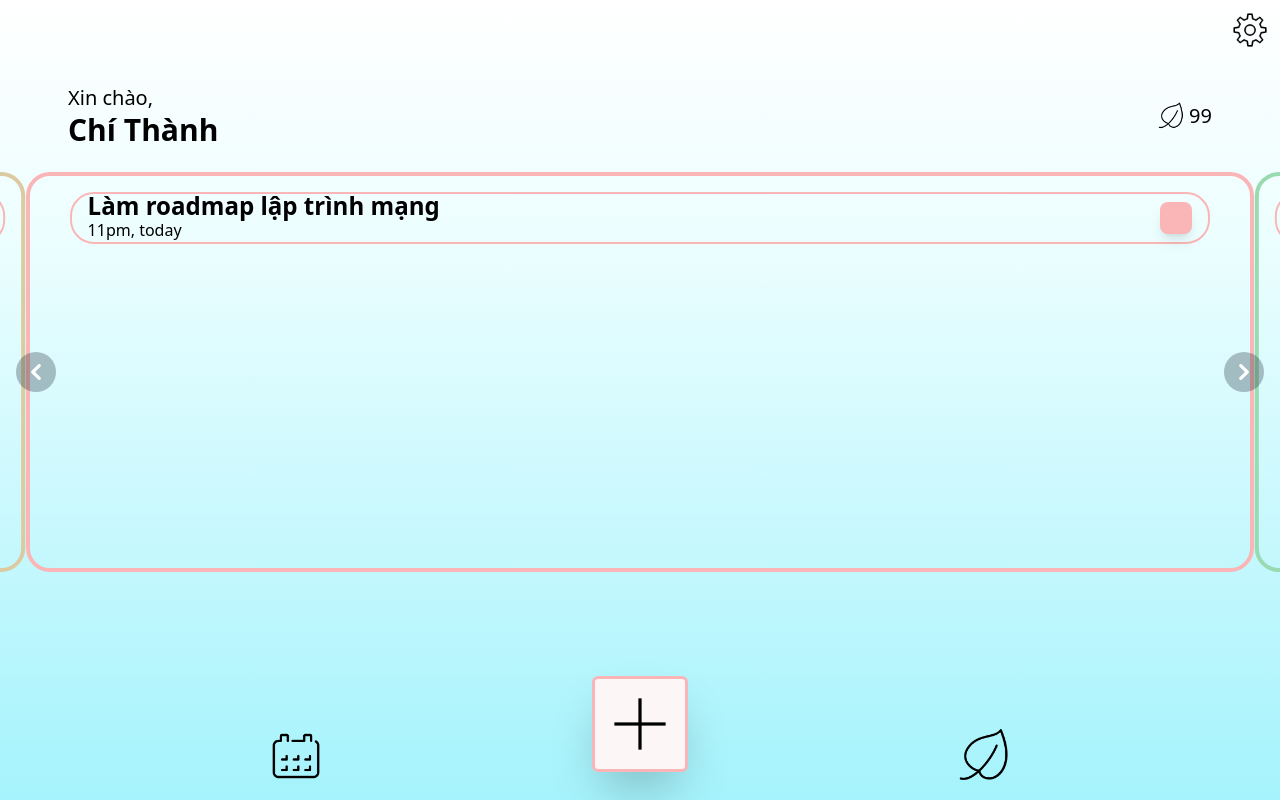
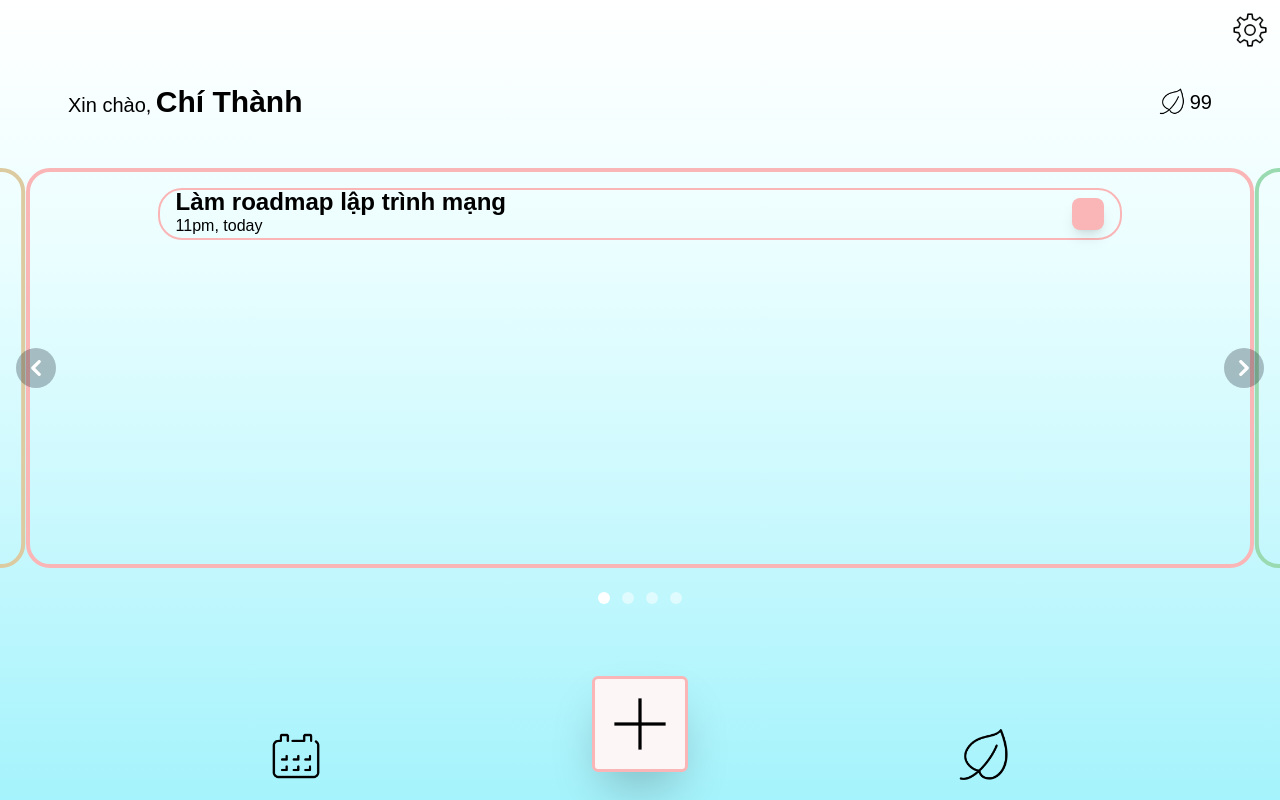
Before and after one commit to JakeClark38a/ToDo-List-Backup-Of-Backup, a Python web app: template templates/home.html in a window 1280 px wide. Run offline with Jinja, Linux system fonts and the light colour scheme; the template is opened without the code that fills it, so the values that code supplies are empty; some libraries are stand-ins or nearby versions.

Commit message:
Few more things in home.html

```diff
--- a/static/css/main.css
+++ b/static/css/main.css
@@ -46,7 +46,7 @@ html,
   -o-tab-size: 4;
      tab-size: 4;
   /* 3 */
-  font-family: ui-sans-serif, system-ui, sans-serif, "Apple Color Emoji", "Segoe UI Emoji", "Segoe UI Symbol", "Noto Color Emoji";
+  font-family: Graphik, sans-serif;
   /* 4 */
   font-feature-settings: normal;
   /* 5 */
@@ -1049,6 +1049,27 @@ input:checked + .toggle-bg {
   border-width: 4px;
 }
 
+.task-content-container {
+  margin-left: 5vw;
+  margin-right: 5vw;
+  margin-top: 2vh;
+  margin-bottom: 2vh;
+  display: flex;
+  align-items: center;
+  justify-content: space-between;
+  border-radius: 3vh;
+  border-width: 2px;
+  padding-left: 2vh;
+  padding-right: 2vh;
+}
+
+@media (min-width: 768px) {
+  .task-content-container {
+    margin-left: 10vw;
+    margin-right: 10vw;
+  }
+}
+
 .sr-only {
   position: absolute;
   width: 1px;
@@ -1138,8 +1159,8 @@ input:checked + .toggle-bg {
   top: 50%;
 }
 
-.top-\[50\%\] {
-  top: 50%;
+.bottom-5 {
+  bottom: 1.25rem;
 }
 
 .z-10 {
@@ -1166,10 +1187,6 @@ input:checked + .toggle-bg {
   float: right;
 }
 
-.m-0 {
-  margin: 0px;
-}
-
 .m-\[1\.5vh\] {
   margin: 1.5vh;
 }
@@ -1178,16 +1195,6 @@ input:checked + .toggle-bg {
   margin: 2vh;
 }
 
-.mx-\[5vh\] {
-  margin-left: 5vh;
-  margin-right: 5vh;
-}
-
-.my-\[2vh\] {
-  margin-top: 2vh;
-  margin-bottom: 2vh;
-}
-
 .mb-1 {
   margin-bottom: 0.25rem;
 }
@@ -1208,12 +1215,8 @@ input:checked + .toggle-bg {
   margin-top: 0.5rem;
 }
 
-.mt-\[5vh\] {
-  margin-top: 5vh;
-}
-
-.box-border {
-  box-sizing: border-box;
+.mt-\[3vh\] {
+  margin-top: 3vh;
 }
 
 .block {
@@ -1292,6 +1295,10 @@ input:checked + .toggle-bg {
   height: 100%;
 }
 
+.h-3 {
+  height: 0.75rem;
+}
+
 .w-1\/2 {
   width: 50%;
 }
@@ -1338,6 +1341,10 @@ input:checked + .toggle-bg {
 
 .w-full {
   width: 100%;
+}
+
+.w-3 {
+  width: 0.75rem;
 }
 
 .flex-1 {
@@ -1389,6 +1391,31 @@ input:checked + .toggle-bg {
 
 .translate-y-full {
   --tw-translate-y: 100%;
+  transform: translate(var(--tw-translate-x), var(--tw-translate-y)) rotate(var(--tw-rotate)) skewX(var(--tw-skew-x)) skewY(var(--tw-skew-y)) scaleX(var(--tw-scale-x)) scaleY(var(--tw-scale-y));
+}
+
+.translate-y-1\/2 {
+  --tw-translate-y: 50%;
+  transform: translate(var(--tw-translate-x), var(--tw-translate-y)) rotate(var(--tw-rotate)) skewX(var(--tw-skew-x)) skewY(var(--tw-skew-y)) scaleX(var(--tw-scale-x)) scaleY(var(--tw-scale-y));
+}
+
+.translate-y-\[5vh\] {
+  --tw-translate-y: 5vh;
+  transform: translate(var(--tw-translate-x), var(--tw-translate-y)) rotate(var(--tw-rotate)) skewX(var(--tw-skew-x)) skewY(var(--tw-skew-y)) scaleX(var(--tw-scale-x)) scaleY(var(--tw-scale-y));
+}
+
+.translate-y-\[10vh\] {
+  --tw-translate-y: 10vh;
+  transform: translate(var(--tw-translate-x), var(--tw-translate-y)) rotate(var(--tw-rotate)) skewX(var(--tw-skew-x)) skewY(var(--tw-skew-y)) scaleX(var(--tw-scale-x)) scaleY(var(--tw-scale-y));
+}
+
+.translate-y-\[8vh\] {
+  --tw-translate-y: 8vh;
+  transform: translate(var(--tw-translate-x), var(--tw-translate-y)) rotate(var(--tw-rotate)) skewX(var(--tw-skew-x)) skewY(var(--tw-skew-y)) scaleX(var(--tw-scale-x)) scaleY(var(--tw-scale-y));
+}
+
+.translate-y-\[7vh\] {
+  --tw-translate-y: 7vh;
   transform: translate(var(--tw-translate-x), var(--tw-translate-y)) rotate(var(--tw-rotate)) skewX(var(--tw-skew-x)) skewY(var(--tw-skew-y)) scaleX(var(--tw-scale-x)) scaleY(var(--tw-scale-y));
 }
 
@@ -1471,12 +1498,14 @@ input:checked + .toggle-bg {
   margin-left: calc(0.5rem * calc(1 - var(--tw-space-x-reverse)));
 }
 
+.space-x-3 > :not([hidden]) ~ :not([hidden]) {
+  --tw-space-x-reverse: 0;
+  margin-right: calc(0.75rem * var(--tw-space-x-reverse));
+  margin-left: calc(0.75rem * calc(1 - var(--tw-space-x-reverse)));
+}
+
 .overflow-hidden {
   overflow: hidden;
-}
-
-.whitespace-nowrap {
-  white-space: nowrap;
 }
 
 .text-wrap {
@@ -1656,10 +1700,6 @@ input:checked + .toggle-bg {
 .object-center {
   -o-object-position: center;
      object-position: center;
-}
-
-.p-0 {
-  padding: 0px;
 }
 
 .p-1 {
@@ -1881,6 +1921,18 @@ input:checked + .toggle-bg {
     }
 } */
 
+.\*\:m-0 > * {
+  margin: 0px;
+}
+
+.\*\:box-border > * {
+  box-sizing: border-box;
+}
+
+.\*\:p-0 > * {
+  padding: 0px;
+}
+
 .hover\:border-gray-300:hover {
   --tw-border-opacity: 1;
   border-color: rgb(209 213 219 / var(--tw-border-opacity));
@@ -2091,6 +2158,10 @@ input:checked + .toggle-bg {
   .md\:w-24 {
     width: 6rem;
   }
+
+  .\*\:md\:inline > * {
+    display: inline;
+  }
 }
 
 .rtl\:rotate-180:where([dir="rtl"], [dir="rtl"] *) {
--- a/static/src/tailwindcustom.css
+++ b/static/src/tailwindcustom.css
@@ -11,4 +11,10 @@
     .task-container {
         @apply border-4 rounded-[3vh] mx-[2vw] flex-none;
     }
+    .carousel-container {
+        @apply hidden ease-in-out duration-700;
+    }
+    .task-content-container {
+        @apply flex justify-between items-center border-2 mx-[5vw] md:mx-[10vw] my-[2vh] px-[2vh] rounded-[3vh]
+    }
 }
--- a/templates/home.html
+++ b/templates/home.html
@@ -13,7 +13,7 @@
 </head>
 <style>
 </style>
-<body class="m-0 p-0 box-border">
+<body class="*:m-0 *:p-0 *:box-border">
     <div class="relative w-full h-[100vh] bg-gradient-to-t from-cyan-200 from-0% via-cyan-50 via-70% to-white to-100%">
         <!-- Header div -->
         <div class="header flex justify-end content-start">
@@ -24,7 +24,7 @@
         <div class="main">
             <!-- Greeting div centered -->
             <div class="greeting object-center flex justify-between items-center px-[8.5vh] py-[3vh]">
-                <div class="title">
+                <div class="title *:md:inline">
                     <div class="text-xl">Xin chào,</div>
                     <div class="font-bold text-3xl">Chí Thành</div>
                 </div>
@@ -35,49 +35,16 @@
             </div>
         </div>
         <!-- Main List -->
-        <div class="lists flex items-end justify-center whitespace-nowrap overflow-hidden mt-[5vh] relative hidden">
-            <div class="nav">
-                <img src="../static/images/lt_icon.png" alt="Go to left" class="left z-10 absolute left-0 top-[50%] -translate-y-[50%] w-[10vw]">
-                <img src="../static/images/gt_icon.png" alt="Go to right" class="right z-10 absolute right-0 top-[50%] -translate-y-[50%] w-[10vw]">
-            </div>
-
-            <!-- New left div insert here -->
-
-            <!-- Left div -->
-            <div class="green task-container border-primary-green">
-
-            </div>
-            <!-- Center div -->
-            <div class="pink task-container border-primary-red ">
-                <!-- Contents -->
-                <div class="flex justify-between items-center border-primary-red border-2 m-[2vh] px-[2vh] rounded-[3vh]">
-                    <div>
-                        <p class="font-semibold text-[3.01vh] text-wrap leading-none">Làm roadmap lập trình mạng</p>
-                        <p>11pm, today</p>
-                    </div>
-                    <div class="bg-primary-red w-[4vh] h-[4vh] flex-none rounded-lg shadow-lg">
-                        <img src="../static/images/tick_icon.png" alt="tick_icon" class="hidden">
-                    </div>
-                </div>
-            </div>
-            <!-- Right div -->
-            <div class="blue task-container border-primary-blue">
-
-            </div>
-
-            <!-- New right div insert here -->
-
-        </div>
         <div id="controls-carousel" class="relative w-full" data-carousel="static">
             <!-- Carousel wrapper -->
-            <div class="relative h-[50vh] overflow-hidden">
+            <div class="relative h-[50vh] mt-[3vh] overflow-hidden">
                  <!-- Item 1 -->
                 <!-- <div class="hidden duration-700 ease-in-out" data-carousel-item>
                     <img src="../static/images/calendar_icon.png" class="absolute block w-full -translate-x-1/2 -translate-y-1/2 top-1/2 left-1/2" alt="...">
                 </div> -->
                 <div class="hidden ease-in-out duration-700 pink task-container border-primary-red" data-carousel-item="active">
                     <!-- Contents -->
-                    <div class="flex justify-between items-center border-primary-red border-2 mx-[5vh] my-[2vh] px-[2vh] rounded-[3vh]">
+                    <div class="task-content-container border-primary-red">
                         <div>
                             <p class="font-semibold text-[3.01vh] text-wrap leading-none">Làm roadmap lập trình mạng</p>
                             <p>11pm, today</p>
@@ -90,7 +57,7 @@
                 <!-- Item 2 -->
                 <div class="hidden ease-in-out duration-700 green task-container border-primary-green" data-carousel-item>
                     <!-- Contents -->
-                    <div class="flex justify-between items-center border-primary-red border-2 m-[2vh] px-[2vh] rounded-[3vh]">
+                    <div class="task-content-container border-primary-green">
                         <div>
                             <p class="font-semibold text-[3.01vh] text-wrap leading-none">Làm roadmap lập trình mạng</p>
                             <p>11pm, today</p>
@@ -103,7 +70,7 @@
                 <!-- Item 3 -->
                 <div class="hidden ease-in-out duration-700 blue task-container border-primary-blue" data-carousel-item>
                     <!-- Contents -->
-                    <div class="flex justify-between items-center border-primary-red border-2 m-[2vh] px-[2vh] rounded-[3vh]">
+                    <div class="task-content-container border-primary-blue">
                         <div>
                             <p class="font-semibold text-[3.01vh] text-wrap leading-none">Làm roadmap lập trình mạng</p>
                             <p>11pm, today</p>
@@ -116,7 +83,7 @@
                 <!-- Item 4 -->
                 <div class="hidden ease-in-out duration-700 yellow task-container border-primary-yellow" data-carousel-item>
                     <!-- Contents -->
-                    <div class="flex justify-between items-center border-primary-red border-2 m-[2vh] px-[2vh] rounded-[3vh]">
+                    <div class="task-content-container border-primary-yellow">
                         <div>
                             <p class="font-semibold text-[3.01vh] text-wrap leading-none">Làm roadmap lập trình mạng</p>
                             <p>11pm, today</p>
@@ -126,6 +93,13 @@
                         </div>
                     </div>
                 </div>
+            </div>
+            <!-- Slider indicators -->
+            <div class="absolute z-30 flex -translate-x-1/2 translate-y-[7vh] bottom-5 left-1/2 space-x-3 rtl:space-x-reverse">
+                <button type="button" class="w-3 h-3 rounded-full" aria-current="true" aria-label="Slide 1" data-carousel-slide-to="0"></button>
+                <button type="button" class="w-3 h-3 rounded-full" aria-current="false" aria-label="Slide 2" data-carousel-slide-to="1"></button>
+                <button type="button" class="w-3 h-3 rounded-full" aria-current="false" aria-label="Slide 3" data-carousel-slide-to="2"></button>
+                <button type="button" class="w-3 h-3 rounded-full" aria-current="false" aria-label="Slide 4" data-carousel-slide-to="3"></button>
             </div>
             <!-- Slider controls -->
             <button type="button" class="absolute top-0 start-0 z-30 flex items-center justify-center h-full px-4 cursor-pointer group focus:outline-none" data-carousel-prev>
@@ -146,7 +120,7 @@
             </button>
         </div>
         <div class="navigation-bottom flex justify-evenly items-end fixed bottom-3 inset-x-0">
-            <div class="left-button h-10 w-10  flex justify-center items-center md:h-16 md:w-16">
+            <div class="left-button h-10 w-10 flex justify-center items-center md:h-16 md:w-16">
                 <img class="h-8 w-8 md:h-14 md:w-14" alt="leaf" src="../static/images/calendar_icon.png" />
             </div>
             <div class="main-button h-16 w-16 bg-background-main border-primary-red border-[3px] rounded-md shadow-2xl flex justify-center items-center mb-[2vh] md:h-24 md:w-24">
```
Also changed, not shown: other parts of static/css/main.css (+30 -9 lines), tailwind.config.js (+12 -0 lines).
